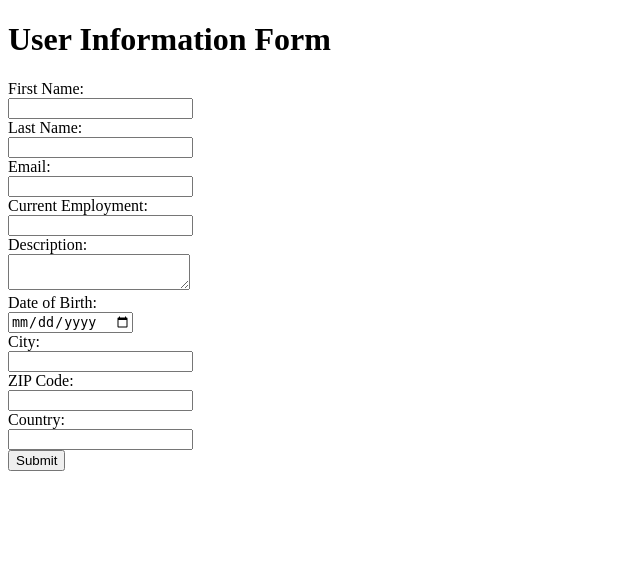
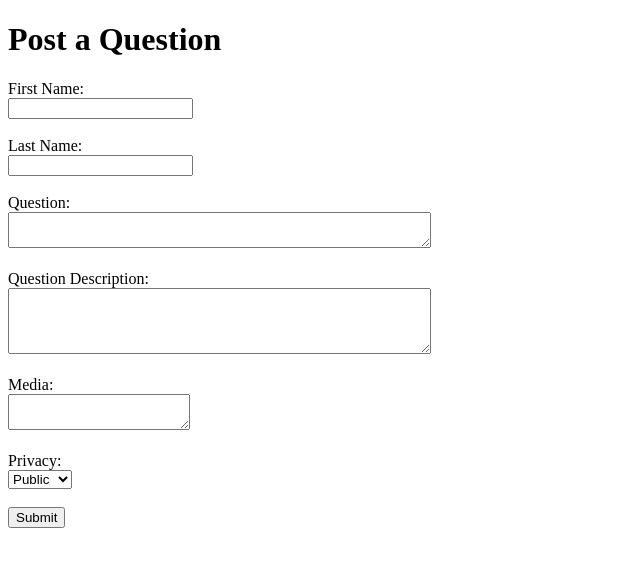
Before and after one commit to sriragt/Quera-Mock, a Flask app: page /post in a window 1280 px wide. Shown: the top 567 px of the page, without its empty margins (0-640 px from the left). Run offline with Flask 3, Linux system fonts and the light colour scheme; parts of the project's set-up code (start-up, migrations or seed data) failed here and were passed over.

Commit message:
Created basic forms for user creation and questions

```diff
--- a/server.py
+++ b/server.py
@@ -168,34 +168,60 @@ def index():
 #
 # Notice that the function name is another() rather than index()
 # The functions for each app.route need to have different names
-#
-# @app.route('/another')
-# def another():
-# 	return render_template("another.html")
 
+@app.route('/user', methods=['GET', 'POST'])
+def user():
+    if request.method == 'POST':
+        return add_user()
+    else:
+        return render_template("user.html")
 
-# Example of adding new data to the database
-@app.route('/add', methods=['POST'])
-def add():
-	name = request.form['name']
+def add_user():
+    first_name = request.form['first_name']
+    last_name = request.form['last_name']
+    email = request.form['email']
+    curr_employment = request.form.get('curr_employment', None)
+    description = request.form.get('description', None)
+    date_of_birth = request.form['date_of_birth']
+    city = request.form.get('city', None)
+    ZIP = request.form.get('ZIP', None)
+    country = request.form.get('country', None)
 
-	params = {}
-	params["new_name"] = name
-	g.conn.execute(text('INSERT INTO test(name) VALUES (:new_name)'), params)
-	g.conn.commit()
-	return redirect('/')
+    insert_query = """
+        INSERT INTO user_information (first_name, last_name, email, curr_employment, description, date_of_birth, city, ZIP, country)
+        VALUES (%s, %s, %s, %s, %s, %s, %s, %s, %s)
+    """
+    with engine.connect() as conn:
+        conn.execute(insert_query, (first_name, last_name, email, curr_employment, description, date_of_birth, city, ZIP, country))
+        conn.commit()
 
-@app.route('/user')
-def user():
-    return render_template("user.html")
+    return redirect('/')
 
-@app.route('/post')
+@app.route('/post', methods=['GET', 'POST'])
 def post():
-    return render_template("post.html")
+    if request.method == 'POST':
+        return add_post()
+    else:
+        return render_template("post.html")
 
-# @app.route('/search')
-# def search():
-#     return render_template("search.html")
+def add_post():
+    question_title = request.form['question_title']
+    description = request.form['description']
+    media = request.form.get('media', None)
+    privacy = request.form['privacy']
+
+    user_id = 'user_id_here'
+    date_posted = 'current_date_here'
+
+    insert_query = """
+        INSERT INTO questions (question_title, description, media, date_posted, privacy, user_id)
+        VALUES (%s, %s, %s, %s, %s, %s)
+    """
+    with engine.connect() as conn:
+        conn.execute(insert_query, (question_title, description, media, date_posted, privacy, user_id))
+        conn.commit()
+
+    return redirect('/')
 
 @app.route('/search', methods=['GET'])
 def search():
--- a/templates/post.html
+++ b/templates/post.html
@@ -3,37 +3,31 @@
 <head>
     <meta charset="UTF-8">
     <meta name="viewport" content="width=device-width, initial-scale=1.0">
-    <title>User Information Form</title>
+    <title>Question Posting Form</title>
 </head>
 <body>
-    <h1>User Information Form</h1>
-    <form action="/add" method="POST">
+    <h1>Post a Question</h1>
+    <form action="process_form.php" method="POST">
         <label for="first_name">First Name:</label><br>
-        <input type="text" id="first_name" name="first_name"><br>
+        <input type="text" id="first_name" name="first_name" required><br><br>
 
         <label for="last_name">Last Name:</label><br>
-        <input type="text" id="last_name" name="last_name"><br>
+        <input type="text" id="last_name" name="last_name"><br><br>
 
-        <label for="email">Email:</label><br>
-        <input type="email" id="email" name="email"><br>
+        <label for="question">Question:</label><br>
+        <textarea id="question" name="question" rows="2" cols="50"></textarea><br><br>
 
-        <label for="curr_employment">Current Employment:</label><br>
-        <input type="text" id="curr_employment" name="curr_employment"><br>
+        <label for="description">Question Description:</label><br>
+        <textarea id="description" name="description" rows="4" cols="50"></textarea><br><br>
 
-        <label for="description">Description:</label><br>
-        <textarea id="description" name="description"></textarea><br>
+        <label for="media">Media:</label><br>
+        <textarea id="media" name="media"></textarea><br><br>
 
-        <label for="date_of_birth">Date of Birth:</label><br>
-        <input type="date" id="date_of_birth" name="date_of_birth"><br>
-
-        <label for="city">City:</label><br>
-        <input type="text" id="city" name="city"><br>
-
-        <label for="ZIP">ZIP Code:</label><br>
-        <input type="text" id="ZIP" name="ZIP"><br>
-
-        <label for="country">Country:</label><br>
-        <input type="text" id="country" name="country"><br>
+        <label for="privacy">Privacy:</label><br>
+        <select id="privacy" name="privacy">
+            <option value="public">Public</option>
+            <option value="private">Private</option>
+        </select><br><br>
 
         <input type="submit" value="Submit">
     </form>
```
Also changed, not shown: templates/user.html (+10 -10 lines).
